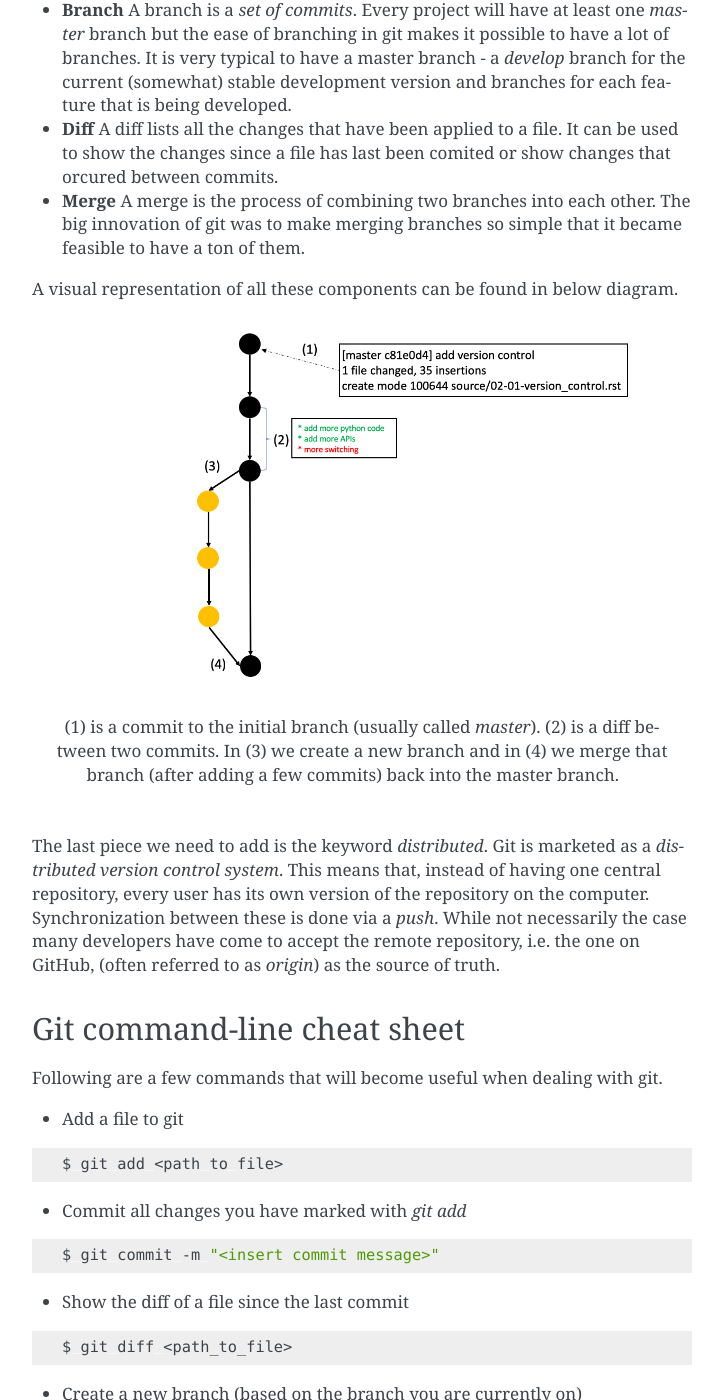
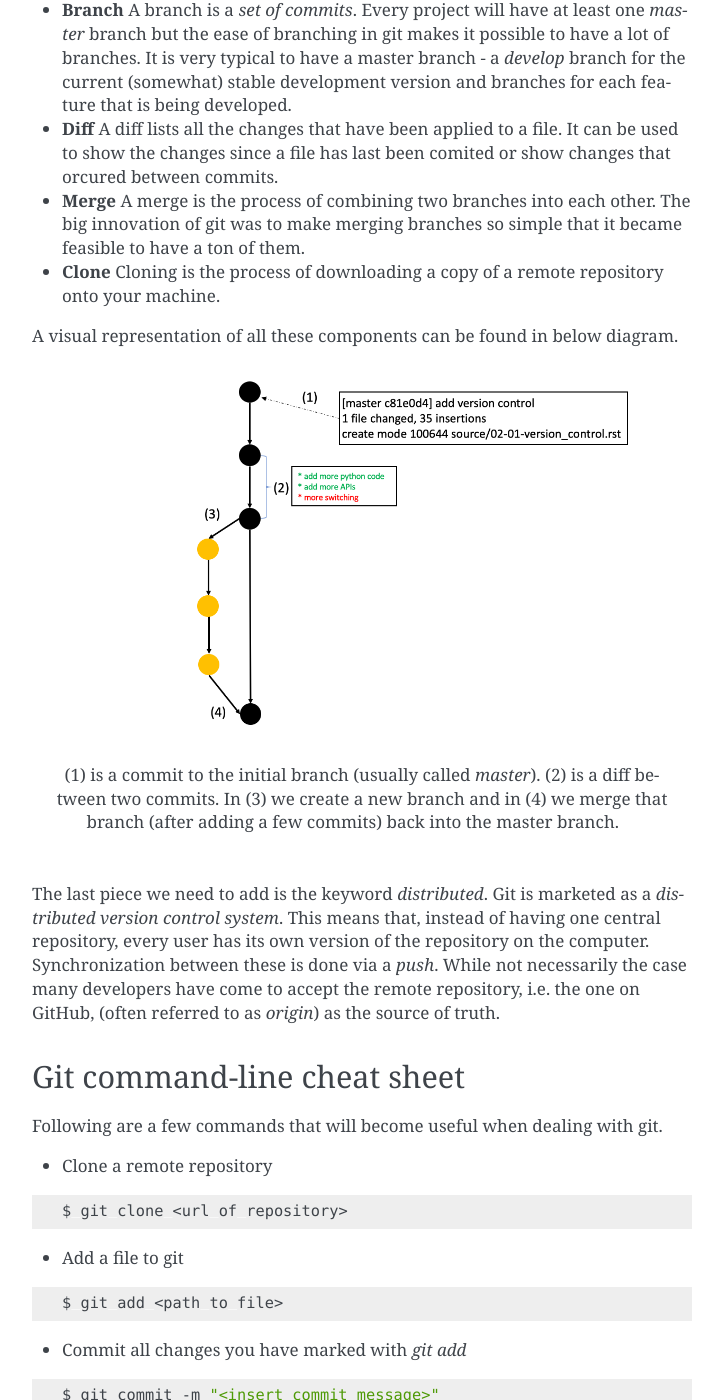
Before and after one commit to sQu4rks/software-engineering-for-ases, a Sphinx documentation site: the page built from source/02-01-version_control.rst, in a window 1280 px wide and 1400 px high, scrolled down 1416 px. Shown: the whole window, without its empty margins (388-1111 px from the left). Built offline with Sphinx 7.4.7, drawn with Linux system fonts in a browser that asks for light colours.

Commit message:
added version control lab

```diff
--- a/source/02-01-version_control.rst
+++ b/source/02-01-version_control.rst
@@ -33,6 +33,7 @@
 * **Branch** A branch is a *set of commits*. Every project will have at least one *master* branch but the ease of branching in git makes it possible to have a lot of branches. It is very typical to have a master branch - a *develop* branch for the current (somewhat) stable development version and branches for each feature that is being developed.
 * **Diff** A diff lists all the changes that have been applied to a file. It can be used to show the changes since a file has last been comited or show changes that orcured between commits.
 * **Merge** A merge is the process of combining two branches into each other. The big innovation of git was to make merging branches so simple that it became feasible to have a ton of them.
+* **Clone** Cloning is the process of downloading a copy of a remote repository onto your machine.
 
 A visual representation of all these components can be found in below diagram.
 
@@ -48,6 +49,12 @@
 ----------------------------
 
 Following are a few commands that will become useful when dealing with git.
+
+* Clone a remote repository
+
+.. code-block:: bash
+
+    $ git clone <url of repository>
 
 * Add a file to git
 
@@ -97,4 +104,4 @@
 
 In this lab you will clone a repository, create a branch, apply changes, commit them and merge the branches.
 
-Download the lab guide :download:`here <_static/labs/lab-architecture.pdf>`.
+Download the lab guide :download:`here <_static/labs/lab-version_control.pdf>`.
```
Also changed, not shown: 1 other file.
